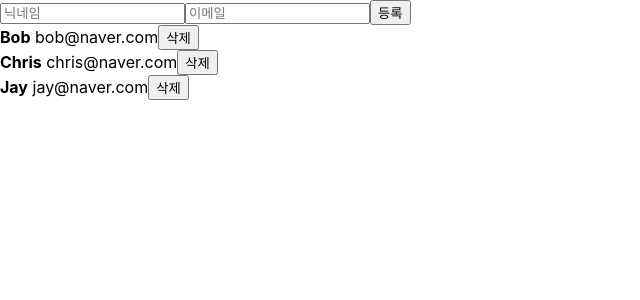
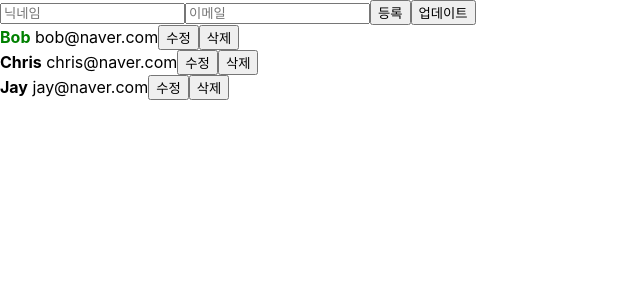
Before and after one commit to kimewnseong/react-study, a React (Create React App) app: page / in a window 1280 px wide. Shown: the top 300 px of the page, without its empty margins (0-640 px from the left). Built offline with nearby package versions, Linux system fonts and the light colour scheme.

Commit message:
배열 항목 수정

```diff
--- a/src/App.js
+++ b/src/App.js
@@ -7,8 +7,11 @@ function App() {
   const [userInfo, setUserInfo] = useState({
     username: "",
     email: "",
+    id: "",
   });
-  const { username, email } = userInfo;
+
+  // 업데이트 시 id를 찾기 위해 id 추가
+  const { username, email, id } = userInfo;
 
   const changeHandler = (e) => {
     const { name, value } = e.target;
@@ -25,16 +28,19 @@ function App() {
       id: 1,
       username: "Bob",
       email: "bob@naver.com",
+      active: true,
     },
     {
       id: 2,
       username: "Chris",
       email: "chris@naver.com",
+      active: false,
     },
     {
       id: 3,
       username: "Jay",
       email: "jay@naver.com",
+      active: false,
     },
   ]);
 
@@ -44,8 +50,8 @@ function App() {
   const createUser = () => {
     const user = {
       id: nextId.current,
-      username,
-      email,
+      username: username,
+      email: email,
     };
 
     setUsers((current) => {
@@ -69,6 +75,36 @@ function App() {
     setUsers(users.filter((user) => user.id !== id));
   };
 
+  // 유저 업데이트
+  const updateUser = () => {
+    setUsers(
+      users.map((user) =>
+        user.id === id ? { ...user, username: username, email: email } : user
+      )
+    );
+    setUserInfo({
+      username: "",
+      email: "",
+      id: "",
+    });
+  };
+
+  const modifyUser = (user) => {
+    setUserInfo({
+      username: user.username,
+      email: user.email,
+      id: user.id,
+    });
+  };
+
+  const onToggle = (id) => {
+    setUsers(
+      users.map((user) =>
+        user.id === id ? { ...user, active: !user.active } : user
+      )
+    );
+  };
+
   return (
     <>
       <CreateUser
@@ -76,8 +112,14 @@ function App() {
         email={email}
         onChange={changeHandler}
         onCreate={createUser}
+        onUpdate={updateUser}
       />
-      <UserList users={users} onRemove={removeUser} />
+      <UserList
+        users={users}
+        onRemove={removeUser}
+        onToggle={onToggle}
+        onModify={modifyUser}
+      />
     </>
   );
 }
--- a/src/CreateUser.js
+++ b/src/CreateUser.js
@@ -1,6 +1,6 @@
 import React from "react";
 
-function CreateUser({ username, email, onChange, onCreate }) {
+function CreateUser({ username, email, onChange, onCreate, onUpdate }) {
   return (
     <div>
       <input
@@ -16,6 +16,7 @@ function CreateUser({ username, email, onChange, onCreate }) {
         onChange={onChange}
       />
       <button onClick={onCreate}>등록</button>
+      <button onClick={onUpdate}>업데이트</button>
     </div>
   );
 }
--- a/src/components/UserList.js
+++ b/src/components/UserList.js
@@ -1,18 +1,30 @@
 import React from "react";
 
-function User({ user, onRemove }) {
+function User({ user, onRemove, onToggle, onModify }) {
   return (
     <div>
-      <b>{user.username}</b> <span>{user.email}</span>
+      <b
+        style={{ color: user.active ? "green" : "black", cursor: "pointer" }}
+        onClick={() => onToggle(user.id)}
+      >
+        {user.username}
+      </b>{" "}
+      <span>{user.email}</span>
+      <button onClick={() => onModify(user)}>수정</button>
       <button onClick={() => onRemove(user.id)}>삭제</button>
     </div>
   );
 }
 
-export default function UserList({ users, onRemove }) {
+export default function UserList({ users, onRemove, onToggle, onModify }) {
   const userlist = users.map((el) => (
-    <User key={el.id} user={el} onRemove={onRemove} />
+    <User
+      key={el.id}
+      user={el}
+      onRemove={onRemove}
+      onToggle={onToggle}
+      onModify={onModify}
+    />
   ));
-
   return <>{userlist}</>;
 }
```
